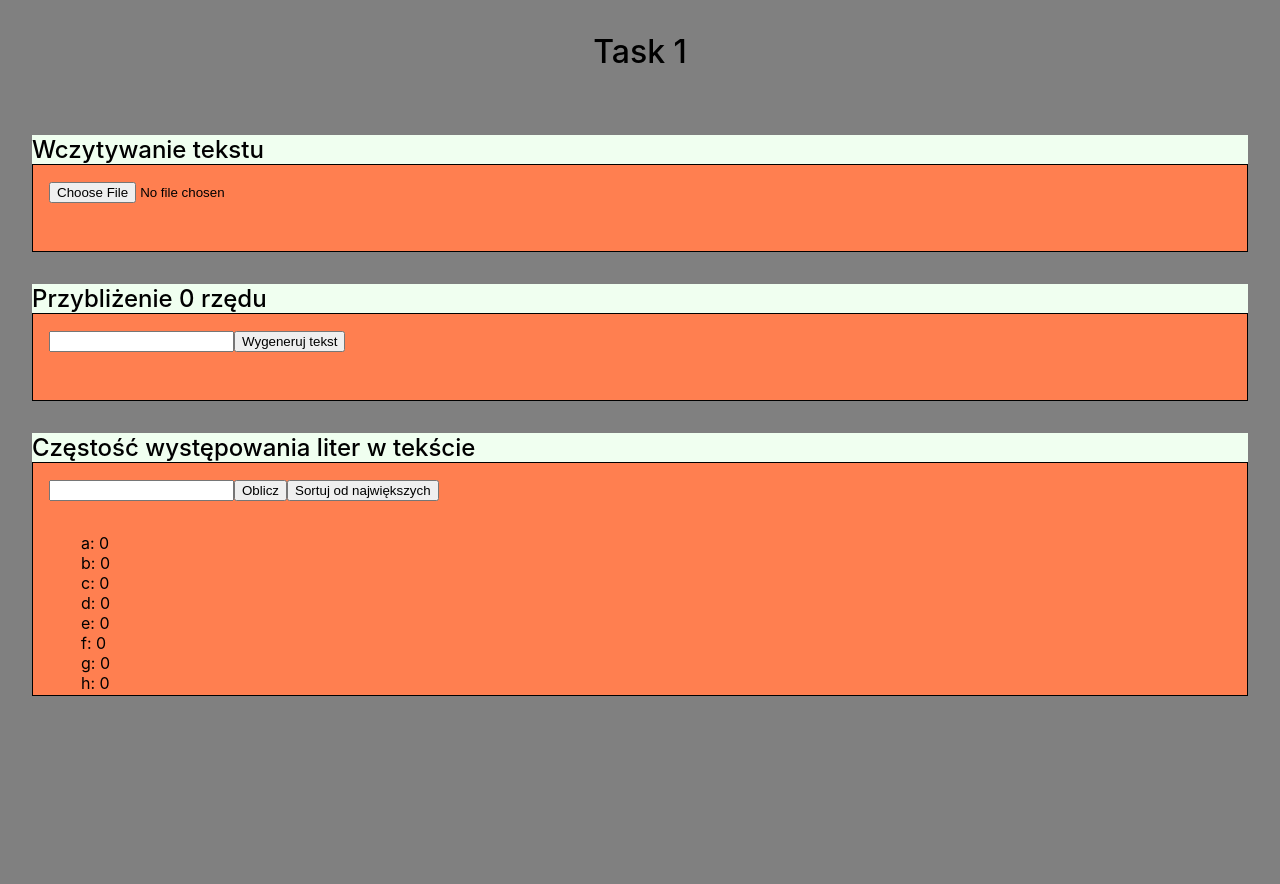
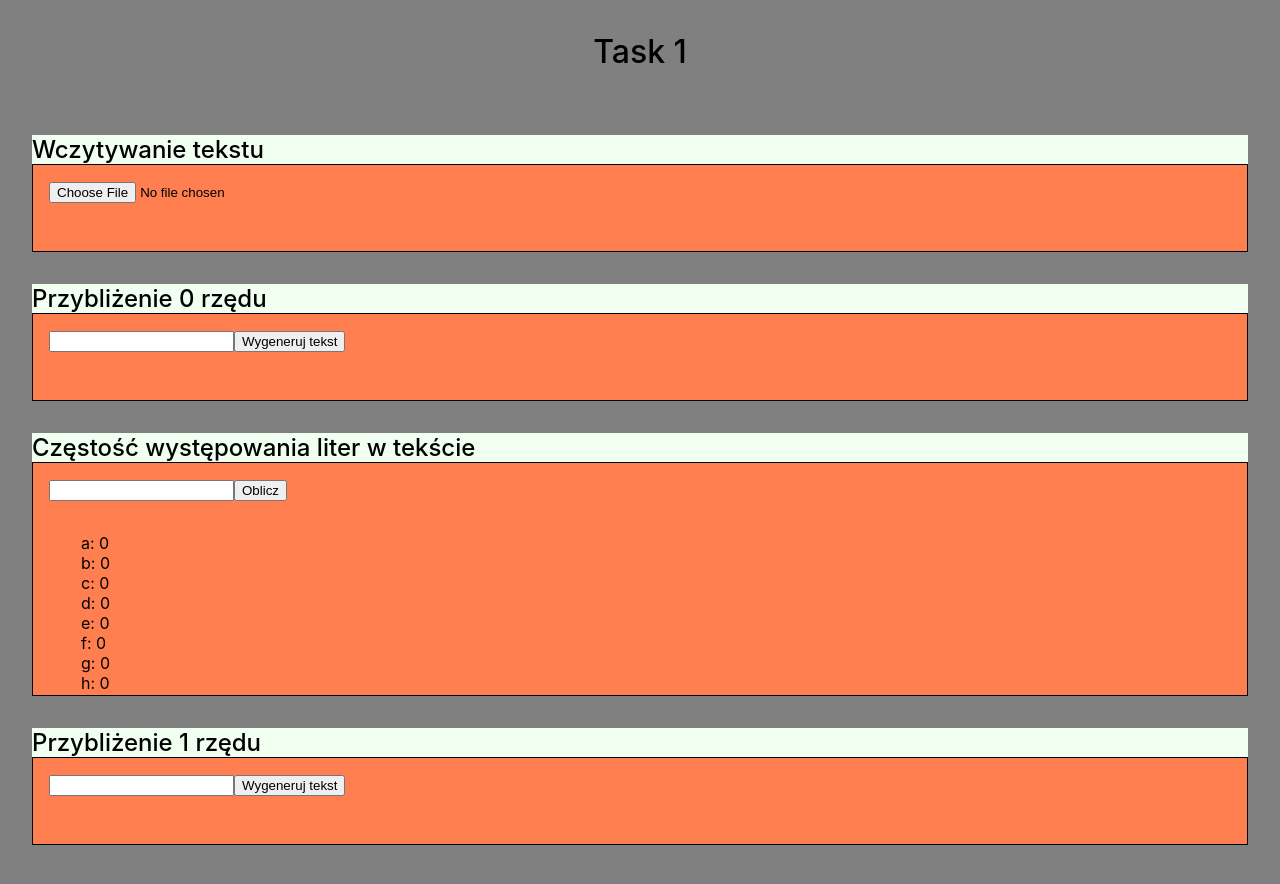
Before and after one commit to DJ-Chemik/TIMKOD, a React (Create React App) app: page / in a window 1280 px wide. Both pictures are taken after a click on the button "Task 1 (Lab2)". Shown: the top 884 px of the page. Built offline with nearby package versions, Linux system fonts and the light colour scheme.

Commit message:
Clean code

```diff
--- a/src/Task1/Task1Main.tsx
+++ b/src/Task1/Task1Main.tsx
@@ -13,6 +13,7 @@ interface LetterInfo {
 const Task1Main = () => {
     const [scannedText, setScannedText] = useState<any>('');
     const [textWithApproximation0, setTextWithApproximation0] = useState<string>('');
+    const [textWithApproximation1, setTextWithApproximation1] = useState<string>('');
     const [letterInfos, setLetterInfos] = useState<LetterInfo[]>([]);
 
     const [numberOfLetters, setNumberOfLetters] = useState<number>(0);
@@ -63,9 +64,17 @@ const Task1Main = () => {
     const generateText0 = () => {
         let text = '';
         for (let i = 0; i < numberOfLetters; i++) {
-            text = text + letters[randomInt(0, letters.length)]
+            text = text + letters[randomInt(0, letters.length)];
         }
         setTextWithApproximation0(text);
+    }
+
+    const generateText1 = () => {
+        let text = '';
+        for (let i = 0; i < numberOfLetters; i++) {
+            text = text + letters[randomInt(0, letters.length)];
+        }
+        setTextWithApproximation1(text);
     }
 
     const checkProbabilityForAllLetters = () => {
@@ -82,14 +91,9 @@ const Task1Main = () => {
                 foundInfo.count++;
             }
         }
-        setLetterInfos(infos);
-    }
-
-    const sortLetters = () => {
-        const infos = letterInfos.sort((a: LetterInfo, b: LetterInfo) => {
+        setLetterInfos(infos.sort((a: LetterInfo, b: LetterInfo) => {
             return b.count - a.count;
-        })
-        setLetterInfos([...infos]);
+        }));
     }
 
     return(
@@ -117,7 +121,6 @@ const Task1Main = () => {
                 <UsageFrame maxHeight={200}>
                     <input type='number' onChange={(e) => {setLettersToCheckInTest(parseInt(e.target.value))}}/>
                     <button onClick={checkProbabilityForAllLetters}>Oblicz</button>
-                    <button onClick={sortLetters}>Sortuj od największych</button>
                     <SimpleMarginFrame>
                         {letterInfos.map(info => {
                             let count = 0;
@@ -135,6 +138,14 @@ const Task1Main = () => {
                         })}
                     </SimpleMarginFrame>
                 </UsageFrame>
+                <FrameTitle>Przybliżenie 1 rzędu</FrameTitle>
+                <UsageFrame maxHeight={200}>
+                    <input type='number' onChange={handleChangeNumberOfLetters}/>
+                    <button onClick={generateText1}>Wygeneruj tekst</button>
+                    <SimpleMarginFrame>
+                        {textWithApproximation1}
+                    </SimpleMarginFrame>
+                </UsageFrame>
 
             </ContentBody>
         </Background>
```
